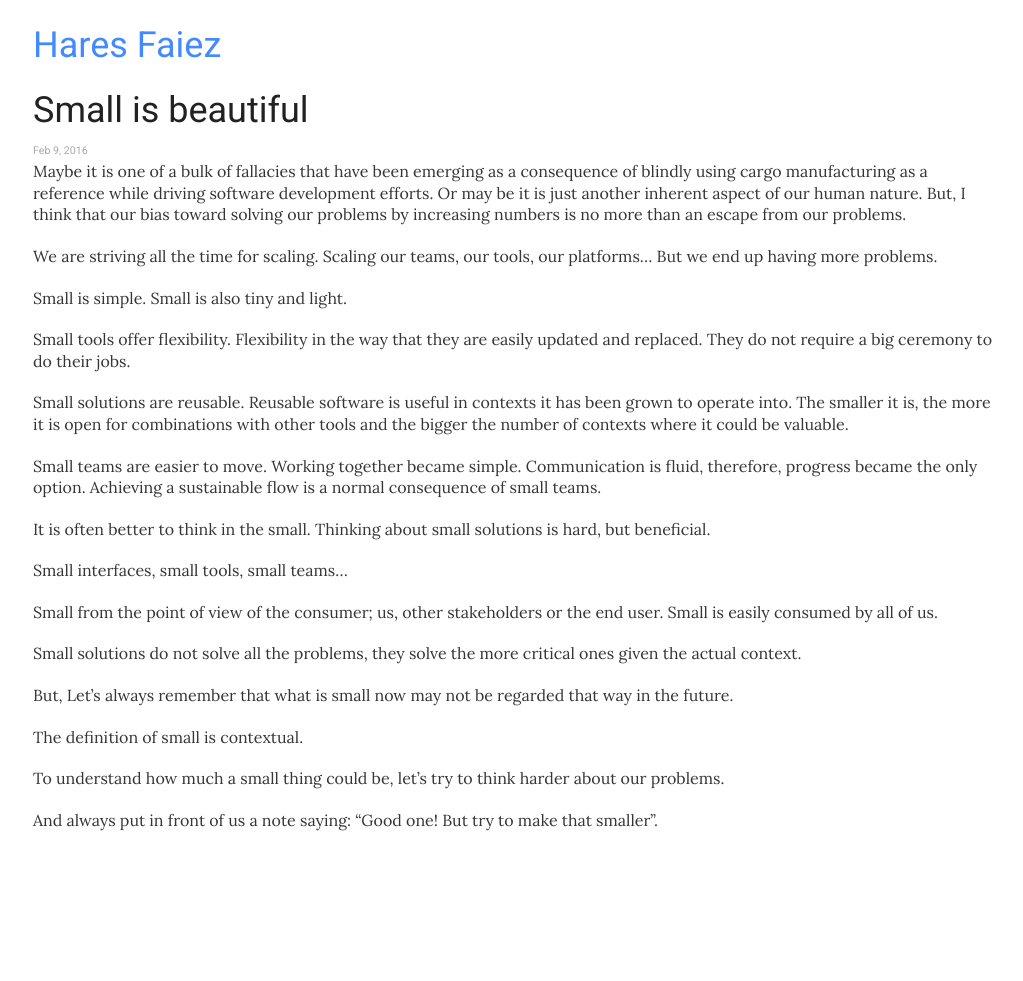
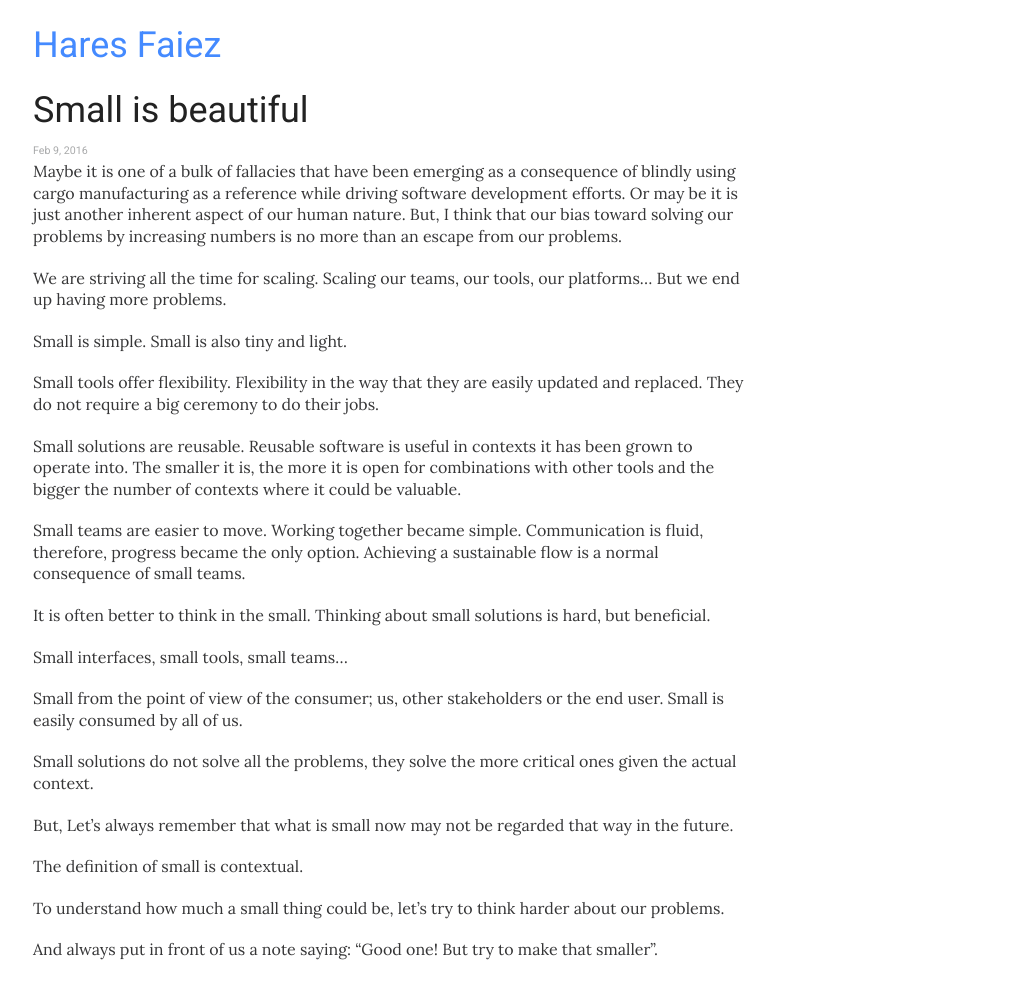
Before and after one commit to haresfaiez/haresfaiez.github.io, a Jekyll site: the page built from _posts/2016-02-09-small-is-beautiful.markdown, in a window 1280 px wide. Shown: the whole page, without its empty margins (122-1145 px from the left). Built offline with Jekyll 4.4.1, drawn with Linux system fonts in a browser that asks for light colours; before the commit the page ends 900 px from its top, so only the background shows below that.

Commit message:
Decrease post line width

```diff
--- a/_layouts/post.html
+++ b/_layouts/post.html
@@ -2,8 +2,8 @@
 layout: default
 ---
 <div class="row">
-<article class="post columns" itemscope itemtype="http://schema.org/BlogPosting">
-
+    <section class="small-12 large-9 columns">
+            <article class=" " itemscope itemtype="http://schema.org/BlogPosting">
             <header class="post-header">
                 <h1 class="post-title" itemprop="name headline">{{ page.title }}</h1>
                 <small>
@@ -19,10 +19,9 @@ layout: default
                     {% endif %}
                 </small>
             </header>
-
             <div class="post-content" itemprop="articleBody">
                 {{ content }}
             </div>
-
             </article>
+    </section>
 </div>
```
Lines whose indentation alone changed are shown as unchanged.
